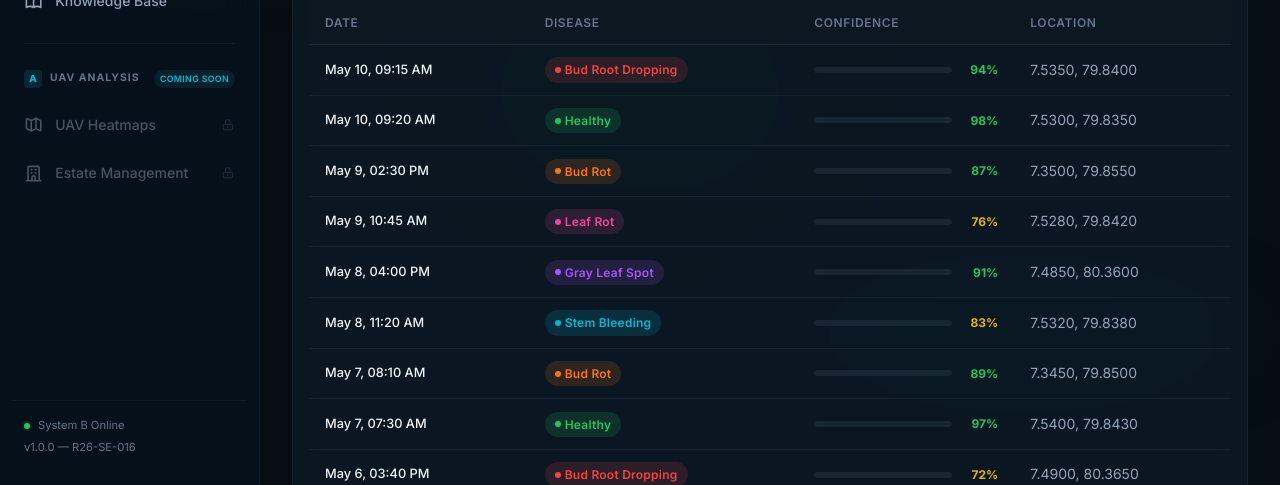
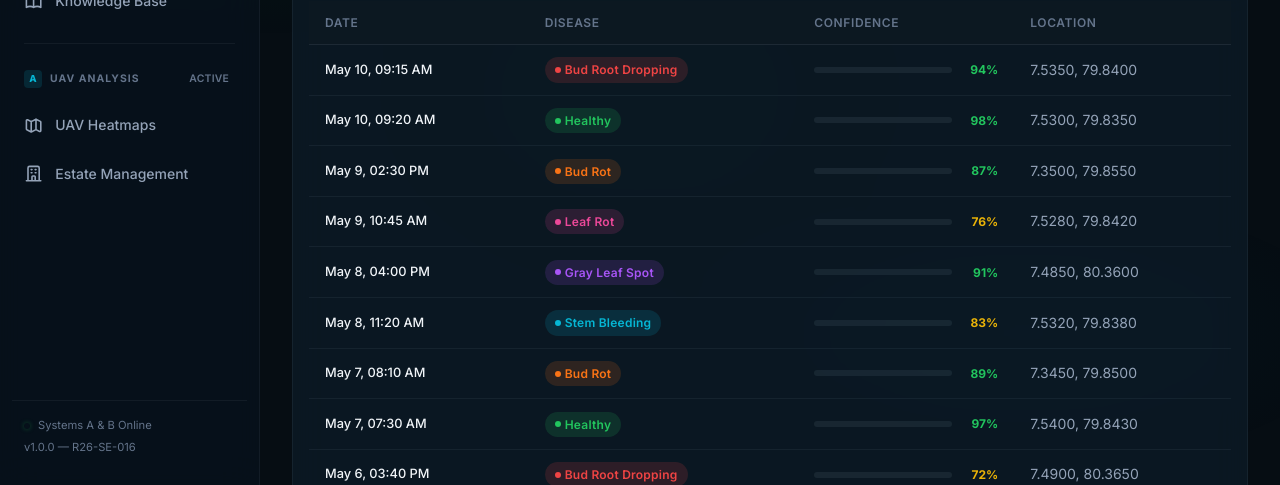
Before and after one commit to R26-SE-016/Coconut-Pathology-Detection-UI, a Next.js app: page /dashboard/diagnostics in a window 1280 px wide. Shown: the part 307-792 px from the top of the page. Built offline with nearby package versions, Linux system fonts and the light colour scheme; no server answers.

Commit message:
feat: Activate UAV Analysis in sidebar
Updates the Sidebar to reflect System A availability: replaces the "Coming Soon" label with an "Active" badge, enables System A navigation items by removing their disabled state, and updates the footer status indicator/text to show both Systems A and B online.

```diff
--- a/src/components/Sidebar.tsx
+++ b/src/components/Sidebar.tsx
@@ -76,16 +76,16 @@ export default function Sidebar() {
             A
           </span>
           UAV Analysis
-          <span className={styles.comingSoon}>Coming Soon</span>
+          <span className="badge badge-emerald" style={{ marginLeft: 'auto', fontSize: '0.65rem', padding: '1px 6px' }}>Active</span>
         </div>
-        {SYSTEM_A_ITEMS.map((item) => renderNavItem(item, true))}
+        {SYSTEM_A_ITEMS.map((item) => renderNavItem(item, false))}
       </nav>
 
       {/* System Info */}
       <div className={styles.footer}>
         <div className={styles.systemInfo}>
-          <div className={styles.systemDot} />
-          <span className="text-xs text-muted">System B Online</span>
+          <div className={styles.systemDot} style={{ background: 'var(--emerald)' }} />
+          <span className="text-xs text-muted">Systems A & B Online</span>
         </div>
         <div className="text-xs text-muted" style={{ marginTop: 4 }}>
           v1.0.0 — R26-SE-016
```
